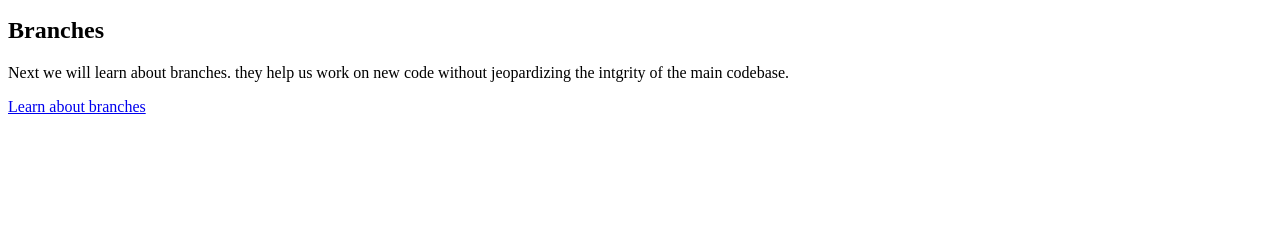
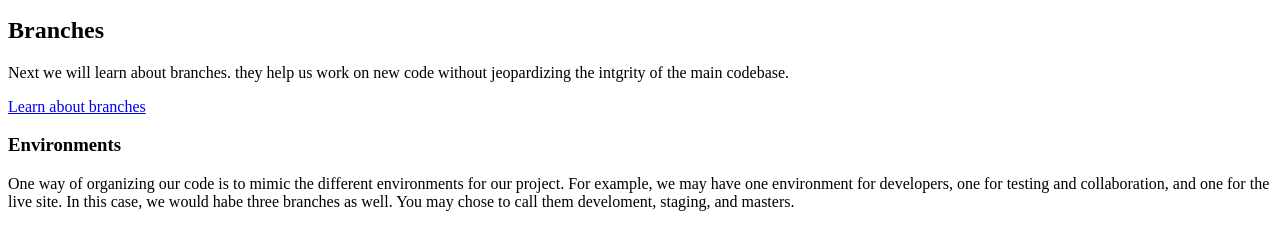
Before and after one commit to JasonChhim/mdia-4590, a plain HTML site: page index.html in a window 1280 px wide. Shown: the part 101-350 px from the top of the page. Drawn offline with Linux system fonts and the light colour scheme.

Commit message:
adds branches/env info to home page
branches

```diff
--- a/index.html
+++ b/index.html
@@ -11,5 +11,7 @@
     <h2>Branches</h2>
     <p>Next we will learn about branches. they help us work on new code without jeopardizing the intgrity of the main codebase.</p>
     <a href="about.html">Learn about branches</a>
+    <h3>Environments</h3>
+    <p>One way of organizing our code is to mimic the different environments for our project. For example, we may have one environment for developers, one for testing and collaboration, and one for the live site. In this case, we would habe three branches as well. You may chose to call them develoment, staging, and masters.</p>
 </body>
 </html>
```
